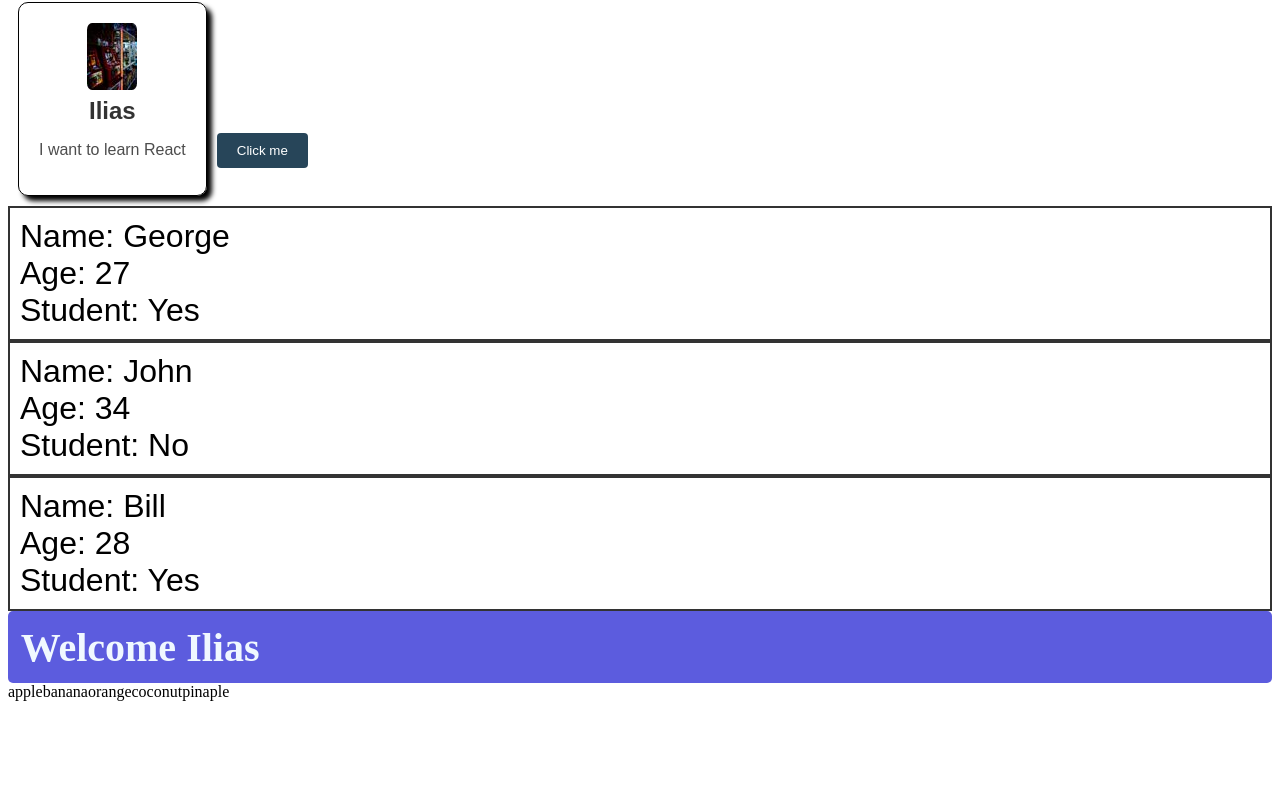
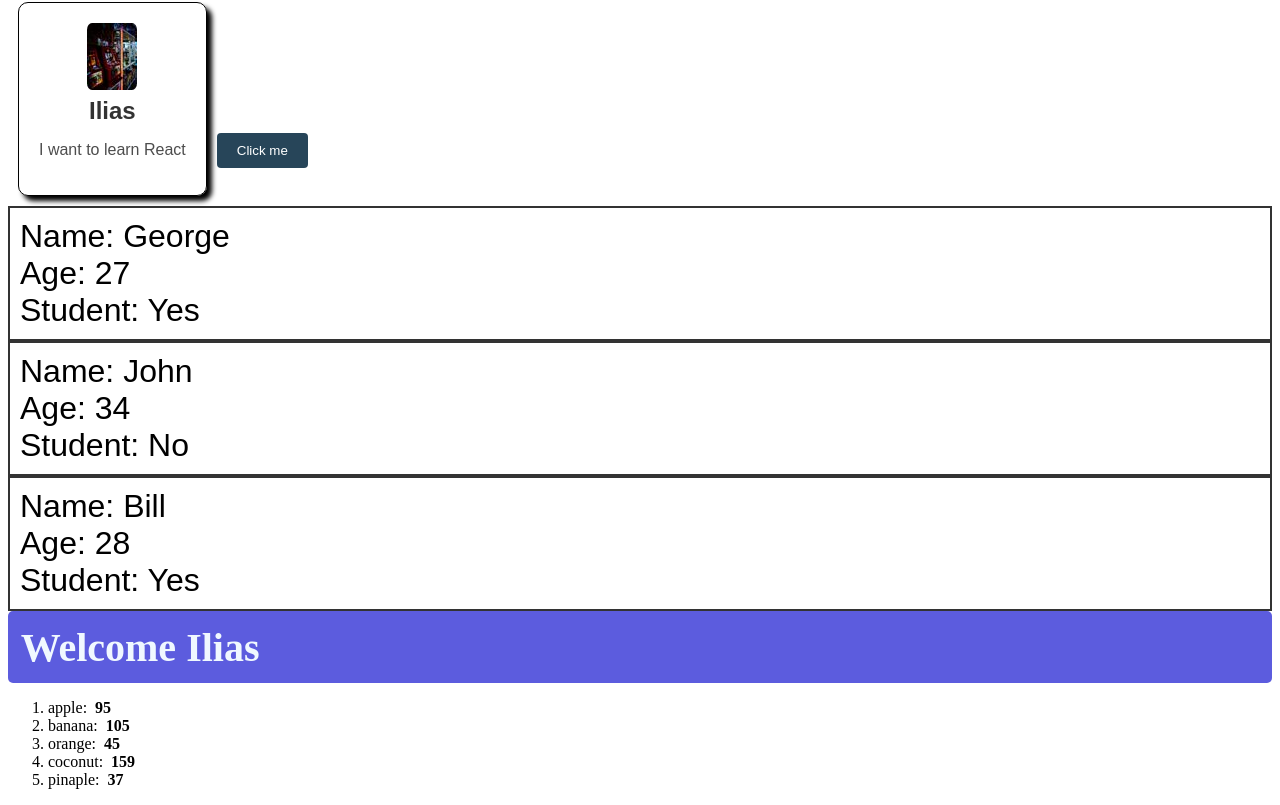
Before and after one commit to IliasSari/react-project-1, a React (Vite) app: page / in a window 1280 px wide. Shown: the part 280-1085 px from the top of the page. Before the commit the page ends 989 px from the top, so only its background shows below. Built offline with nearby package versions, Linux system fonts and the light colour scheme.

Commit message:
made render list

```diff
--- a/src/App.jsx
+++ b/src/App.jsx
@@ -8,8 +8,15 @@ import UserGreeting from './UserGreeting.jsx';
 import List from './List.jsx';
 
 function App(){
+        const fruits = [{id: 1, name: "apple", calories: 95},
+                  {id: 2, name: "banana", calories: 105},
+                  {id: 3, name: "orange", calories: 45},
+                  {id: 4, name: "coconut", calories: 159},
+                  {id: 5, name: "pinaple", calories: 37}
+              ];
   return(
     <>
+
       <Header/>
       <Games/>
       <Footer/>
@@ -19,7 +26,7 @@ function App(){
       <Students name="John" age="34" isStudents={false}/>
       <Students name="Bill" age="28" isStudents={true}/>
       <UserGreeting isLoggedIn={true} username="Ilias"/>
-      <List/>
+      <List items={fruits} category={fruits}/>
     </>
   );
 }
--- a/src/List.jsx
+++ b/src/List.jsx
@@ -1,8 +1,13 @@
 
-function List(){
-    const fruits = ["apple","banana","orange", "coconut", "pinaple"]
+function List(props){
 
-    return(fruits);
+    const itemList = props.items;
+    // fruits.sort((a,b) => a.name.localeCompare(b.name));
+    const listItems = itemList.map(fruit => <li key={fruit.id}>
+                                        {fruit.name}: &nbsp;
+                                        <b>{fruit.calories}</b></li>);
+
+    return(<ol>{listItems}</ol>);
 }
 
 export default List
```
